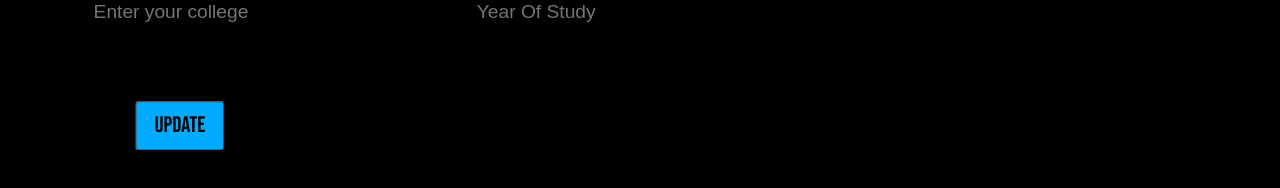
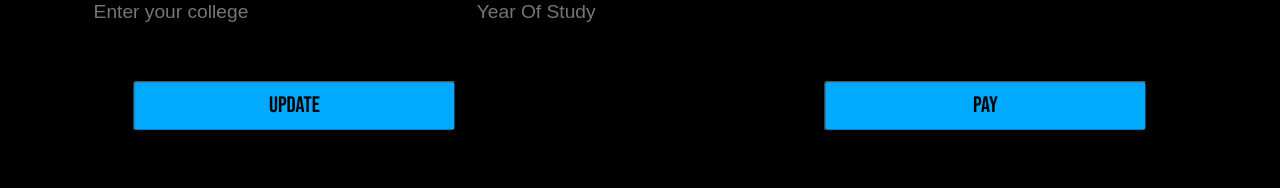
Before and after one commit to e-cell-bphc/Main-Website-new-, a Next.js app: page /id/profile in a window 1280 px wide. Shown: the part 430-618 px from the top of the page. Built offline with nearby package versions, Linux system fonts and the light colour scheme; no server answers; sample sign-in values are in the browser's storage.

Commit message:
Change payment flow thoda sa

```diff
--- a/components/esummit/Launchpad.js
+++ b/components/esummit/Launchpad.js
@@ -9,6 +9,7 @@ import { useEffect } from 'react'
 
 export default function Launchpad({ setrender }) {
   const { data: session, status } = useSession()
+
   useEffect(() => {
     console.log(session)
     console.log(status)
@@ -47,9 +48,7 @@ export default function Launchpad({ setrender }) {
       </div>
       {status === 'authenticated' ? (
         <Link href="/id/profile">
-          <button className={styles.buy_button} onClick={handleclick}>
-            BUY TICKETS
-          </button>
+          <button className={styles.buy_button}>BUY TICKETS</button>
         </Link>
       ) : (
         <button
--- a/package.json
+++ b/package.json
@@ -16,6 +16,7 @@
     "@fortawesome/react-fontawesome": "^0.1.15",
     "axios": "^0.26.0",
     "babel-preset-es2015": "^6.24.1",
+    "crypto": "^1.0.1",
     "date-fns": "^2.23.0",
     "express": "^4.17.3",
     "fs": "0.0.1-security",
--- a/pages/id/profile.js
+++ b/pages/id/profile.js
@@ -6,9 +6,33 @@ import Image from 'next/image'
 import { useSession } from 'next-auth/react'
 import { useRouter } from 'next/router'
 import axios from 'axios'
+function Profile() {
+  const { data: session, status } = useSession()
+  const [paids, setPaid] = useState(false)
 
-function Profile({openRazorPay}) {
-  const { data: session, status } = useSession()
+  useEffect(() => {
+    async function get() {
+      axios
+        .post(
+          'https://backend-api-2022.onrender.com/api/payments/getPaymentStatus',
+          {
+            email: session.user.email
+          }
+        )
+        .then((res) => {
+          if (res.data.paid) {
+            setPaid(res.data.paid, () => {})
+          }
+        })
+        .catch((err) => {
+          console.log(err)
+        })
+    }
+    if (status === 'authenticated' && session.user.email) {
+      get()
+    }
+  }, [])
+
   const [userData, setUserData] = useState({
     name: '',
     email: '',
@@ -19,6 +43,80 @@ function Profile({openRazorPay}) {
   })
 
   const router = useRouter()
+
+  const initializeRazorpay = () => {
+    return new Promise((resolve) => {
+      const script = document.createElement('script')
+      script.src = 'https://checkout.razorpay.com/v1/checkout.js'
+
+      script.onload = () => {
+        resolve(true)
+      }
+      script.onerror = () => {
+        resolve(false)
+      }
+
+      document.body.appendChild(script)
+    })
+  }
+
+  async function openRazorpay(e) {
+    e.preventDefault()
+    const res = await initializeRazorpay()
+
+    if (session?.user.email && session?.user._id && res) {
+      axios
+        .post(
+          'https://backend-api-2022.onrender.com/api/payments/createOrder',
+          {
+            email: session.user.email,
+            _id: session.user._id
+          }
+        )
+        .then((res) => {
+          console.log('res', res.data)
+          if (res.data.id) {
+            var options = {
+              key: process.env.NEXT_PUBLIC_RAZORPAY_KEY_ID, // Enter the Key ID generated from the Dashboard
+              amount: '26500', // Amount is in currency subunits. Default currency is INR. Hence, 50000 refers to 50000 paise
+              currency: 'INR',
+              name: 'ECell, BITS Pilani',
+              description: 'Payment for Launchpad 2022',
+              image:
+                'https://www.ecellbphc.in/_next/image?url=%2F_next%2Fstatic%2Fimage%2Fassets%2Fimages%2Fmainlogo.9c338b5ed23edcdf418f531e5ac4ab38.png&w=256&q=75',
+              order_id: res.data.id, //This is a sample Order ID. Pass the `id` obtained in the response of Step 1
+              // callback_url: 'https://ecellbphc.in/esummit',
+              // prefill: {
+              //   name: 'Gaurav Kumar',
+              //   email: 'gaurav.kumar@example.com',
+              //   contact: '9999999999'
+              // },
+              notes: {
+                address: 'Razorpay Corporate Office'
+              },
+              theme: {
+                color: '#3399cc'
+              }
+            }
+            var rzp1 = new Razorpay(options)
+            rzp1.open()
+
+            // window.location.replace('https://ecellbphc.in/esummit')
+          } else if (paids) {
+            alert('already paid')
+          } else if (res.data.status == 'paid') {
+            alert("You've already paid")
+          } else {
+            alert('Something blew up')
+          }
+        })
+        .catch((error) => {
+          console.log
+        })
+    } else {
+      alert('Login/Signup first')
+    }
+  }
 
   useEffect(() => {
     console.log(session)
@@ -174,21 +272,24 @@ function Profile({openRazorPay}) {
                 />
               </div> */}
               <div></div>
-              <div>
-                <button
-                  className={styles.submit}
-                  onClick={(e) => handleUpdate(e)}
-                >
-                  Update
+            </div>
+            <div className={styles.buttons}>
+              <button
+                className={styles.submit}
+                onClick={(e) => handleUpdate(e)}
+              >
+                Update
+              </button>
+              {!paids ? (
+                <button className={styles.submit} onClick={openRazorpay}>
+                  Pay
                 </button>
-              </div>
+              ) : (
+                <div className={styles.submit}>You&apos;ve paid</div>
+              )}
             </div>
           </div>
         </div>
-
-{/*<div className={styles.Pay} onClick={() => { openRazorPay }}>Pay</div>*/}
-
-
       </div>
     </>
   )
--- a/styles/id/profile.module.css
+++ b/styles/id/profile.module.css
@@ -1,6 +1,5 @@
 @import url('https://fonts.googleapis.com/css2?family=Bebas+Neue&family=Poppins:wght@300&display=swap');
 @import url('https://fonts.googleapis.com/css2?family=Montserrat&display=swap');
-
 
 .outer {
   width: 100vw;
@@ -26,12 +25,8 @@
   flex-direction: column;
   justify-content: start;
   background-color: rgb(0, 0, 0);
-
 }
-.Pay{
-    position: absolute;
-    bottom: 10vh;
-    right: 10vh;
+.Pay {
   border: 1px solid blue;
   border-radius: 4px;
   color: white;
@@ -39,11 +34,6 @@
   flex-direction: column;
   align-items: center;
   justify-content: center;
-    padding-left: 5vh;
-    padding-right: 5vh;
-    font-size: 4vh;
-    padding-top: 1vh;
-    padding-bottom: 1vh;
 }
 .inner_right_top {
   color: white;
@@ -125,7 +115,7 @@
 
 .submit {
   padding: 10px 14px;
-    width: 50%;
+  width: 40%;
   background: rgb(0, 170, 255);
   font-size: 2rem;
   text-transform: uppercase;
@@ -133,6 +123,12 @@
   border-radius: 5px;
 }
 
+.buttons {
+  display: flex;
+  flex-direction: row;
+  justify-content: space-between;
+  width: 90vw;
+}
 
 .launchpad_logo {
   position: fixed;
@@ -141,26 +137,26 @@
   height: 50px;
   width: 100px;
 }
-@media screen and (max-width: 1400px){
-    .submit{
+@media screen and (max-width: 1400px) {
+  .submit {
     transform: scale(0.7);
   }
-    .labels{
+  .labels {
     transform: scale(0.8);
   }
-    .inputbox{
+  .inputbox {
     transform: scale(0.8);
   }
-    .outer{
+  .outer {
     overflow-x: hidden;
   }
-    .inner_right_bottom{
+  .inner_right_bottom {
     padding: 0;
   }
-    .inner_right_top{
+  .inner_right_top {
     transform: scale(0.8);
   }
-    .resume{
+  .resume {
     transform: scale(0.7);
     padding: 15px;
   }
@@ -174,16 +170,15 @@
     width: 80vw;
   }
   .user_form > div:nth-child(5) {
-
     width: 80vw;
   }
-.launchpad_logo{
+  .launchpad_logo {
     display: none;
   }
-.inner_right_top{
+  .inner_right_top {
     margin-top: 8vh;
   }
-.submit{
+  .submit {
     margin-left: auto;
     margin-right: auto;
   }
```
Also changed, not shown: 1 other file (tests, documents, lock files or other folders). Lines whose indentation alone changed are shown as unchanged.
